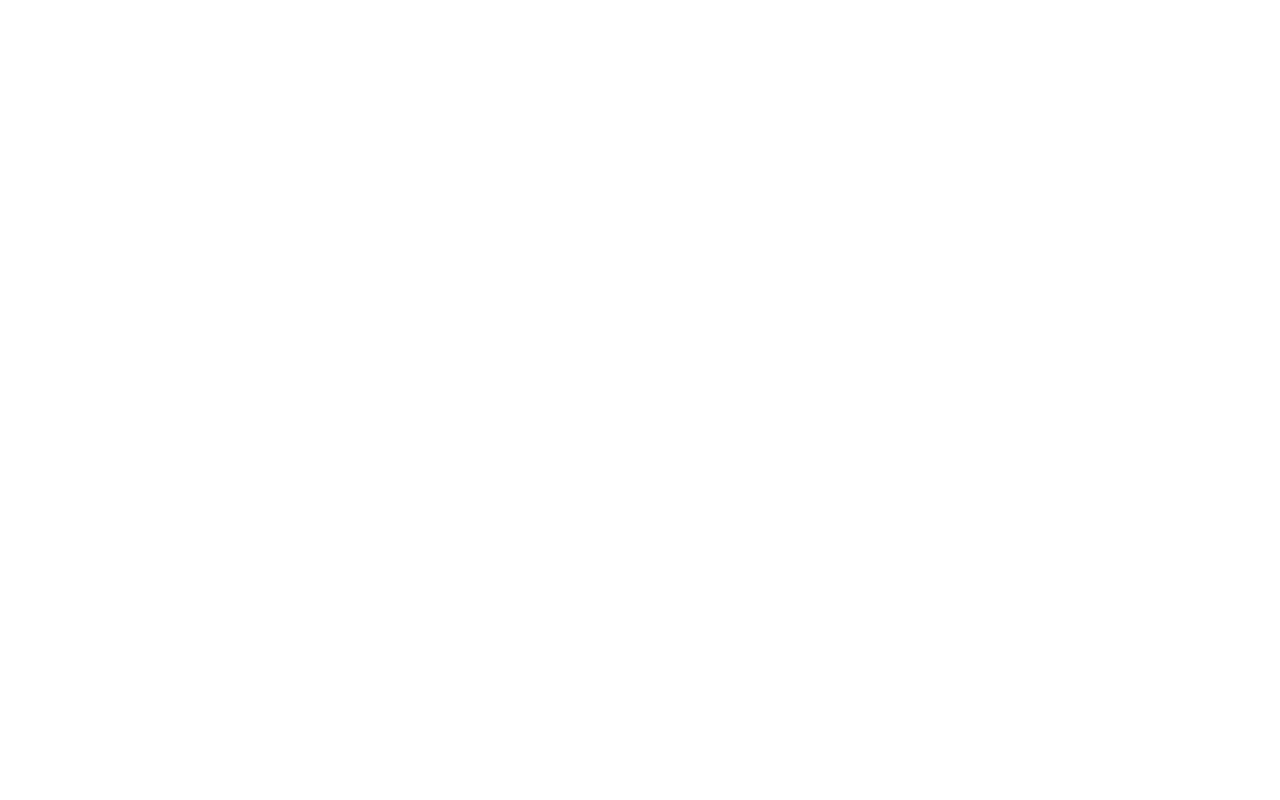
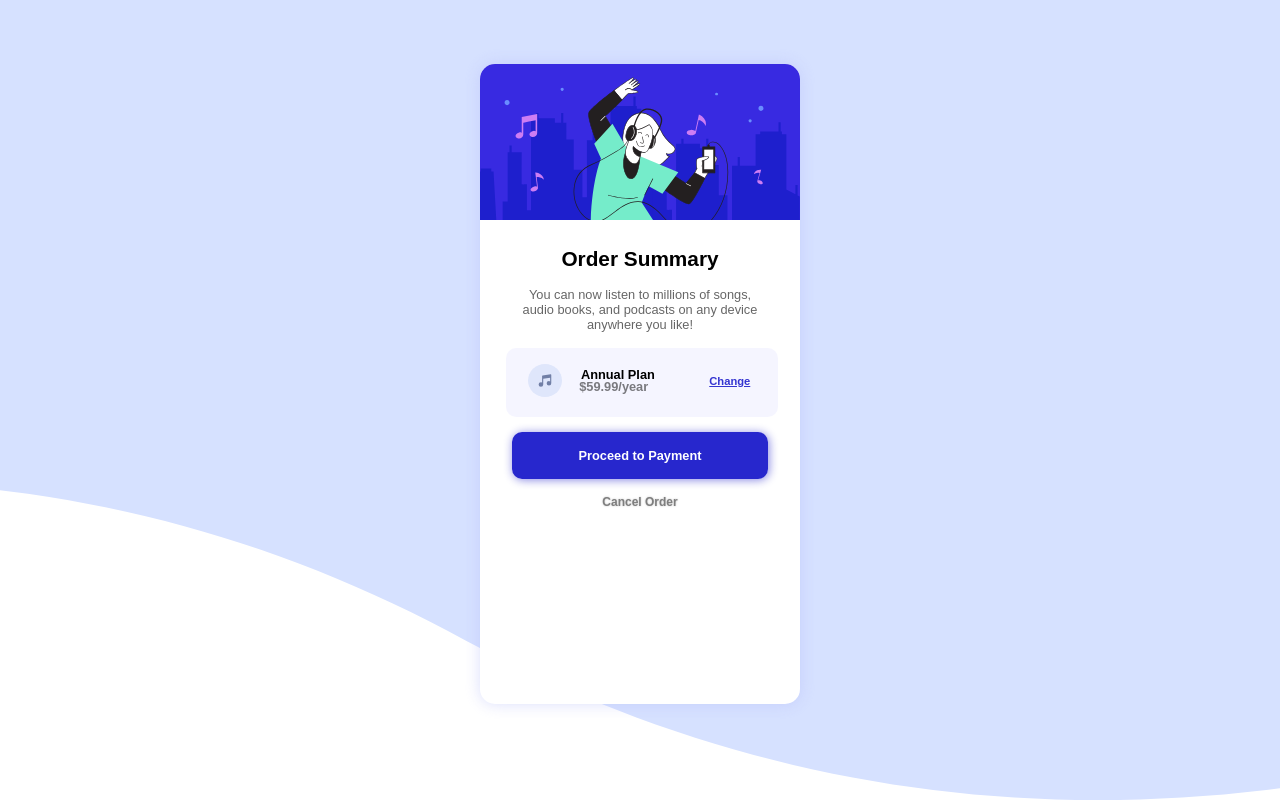
Before and after one commit to Richard-A-Grey/Order_Summary_Component, a plain HTML site: page index.html in a window 1280 px wide. Drawn offline with Linux system fonts and the light colour scheme.

Commit message:
Finished CSS

```diff
--- a/index.html
+++ b/index.html
@@ -7,10 +7,21 @@
     <link rel="stylesheet" href="style.css">
 </head>
 <body>
-
-
-
-
+<div class="container">
+    <div class="image"><img src="images/illustration-hero.svg" alt="dancing image"></div>
+    <div class="tittle">Order Summary</div>
+    <div class="about">You can now listen to millions of songs, audio books, and podcasts on any device anywhere you like!</div>
+    <div class="plan-container">
+        <div class="music-icon"><img src="images/icon-music.svg" alt="music symbol"></div>
+        <div class="plan-text">Annual Plan</div>
+        <div class="hyperlink">Change</div>
+    </div>
+    <div class="price">$59.99/year</div>
+    <div class="end-container">
+    <div class="proceed-button">Proceed to Payment</div>
+    <div class="cancel-button">Cancel Order</div>
+    </div>
+</div>
 
 </body>
 </html>
--- a/style.css
+++ b/style.css
@@ -0,0 +1,130 @@
+body {
+    margin: 0;
+    padding: 0;
+    height: 100vh;
+    overflow-x: hidden;
+    overflow-y: hidden;
+    background-image: url('images/pattern-background-desktop.svg');
+    background-size: cover;
+    background-position: 160%;
+    display: flex;
+    justify-content: center;
+    font-family: Arial;
+}
+.container{
+    margin-top: 5%;
+    width: 25%;
+    height: 80%;
+    background-color: rgb(255, 255, 255);
+    border-radius: 15px;
+    box-shadow: 0px 0px 15px rgba(180, 185, 249, 0.477);
+    transition: ease-in .3s;
+}
+.image img{
+    width: 100%;
+    border-top-left-radius: 15px;
+    border-top-right-radius: 15px;
+}
+.tittle{
+    display: flex;
+    justify-content: center;
+    font-size: 130%;
+    font-weight: bold;
+    margin-top: 7%;
+}
+.about{
+    text-align: center;
+    margin-top: 5%;
+    font-size: 80%;
+    opacity: .6;
+    padding-left: 11%;
+    padding-right: 11%;
+}
+.plan-container{
+    display: flex;
+    justify-content: center;
+    background-color: rgba(0, 4, 255, 0.038);
+    border-radius: 10px;
+    width: 85%;
+    margin-left: 8%;
+    margin-top: 5%;
+    padding-top: 5%;
+    padding-bottom: 5%;
+}
+.music-icon img{
+    width: 70%;
+    margin-left: -10%;
+}
+.plan-text{
+    font-size: 80%;
+    font-weight: bold;
+    margin-left: -0%;
+    margin-top: 1%;
+}
+.hyperlink{
+    font-size: 70%;
+    margin-top: 4%;
+    margin-LEFT: 20%;
+    color: rgb(5, 5, 197);
+    font-weight: bold;
+    opacity: .8;
+    text-decoration: underline;
+    transition: ease-in .3s;
+}
+.price{
+    font-size: 80%;
+    margin-top: -12%;
+    margin-left: 31%;
+    opacity: .5;
+    font-weight: bold;
+}
+.end-container{
+    display: flex;
+    justify-content: center;
+    flex-direction: column;
+    padding-top: 12%;
+    text-align: center;
+}
+.proceed-button{
+    background-color: rgba(5, 5, 197, 0.864);
+    box-shadow: 1px 1px 10px rgba(5, 5, 197, 0.478);
+    color: white;
+    font-size: 80%;
+    padding: 5%;
+    border-radius: 10px;
+    margin-left: 10%;
+    width: 70%;
+    display: flex;
+    justify-content: center;
+    font-weight: bold;
+    transition: ease-in .3s;
+}
+.cancel-button{
+    margin-top: 5%;
+    font-size: 75%;
+    font-weight: bold;
+    text-shadow: 0px 0px 2px gray;
+    opacity: .5;
+    transition: ease-in .3s;
+}
+.cancel-button:hover{
+    cursor: pointer;
+    color: red;
+    text-shadow: none;
+    opacity: .7;
+    text-shadow: 0px 0px 1px red;
+    scale: .95;
+}
+.proceed-button:hover{
+    cursor: pointer;
+    background-color: rgba(5, 5, 197, 0.634);
+    scale: 1.05;
+}
+.hyperlink:hover{
+    cursor: pointer;
+    color: rgba(5, 5, 197, 0.541);
+    scale: 1.05;
+}
+.container:hover{
+    scale: 1.05;
+}
```
